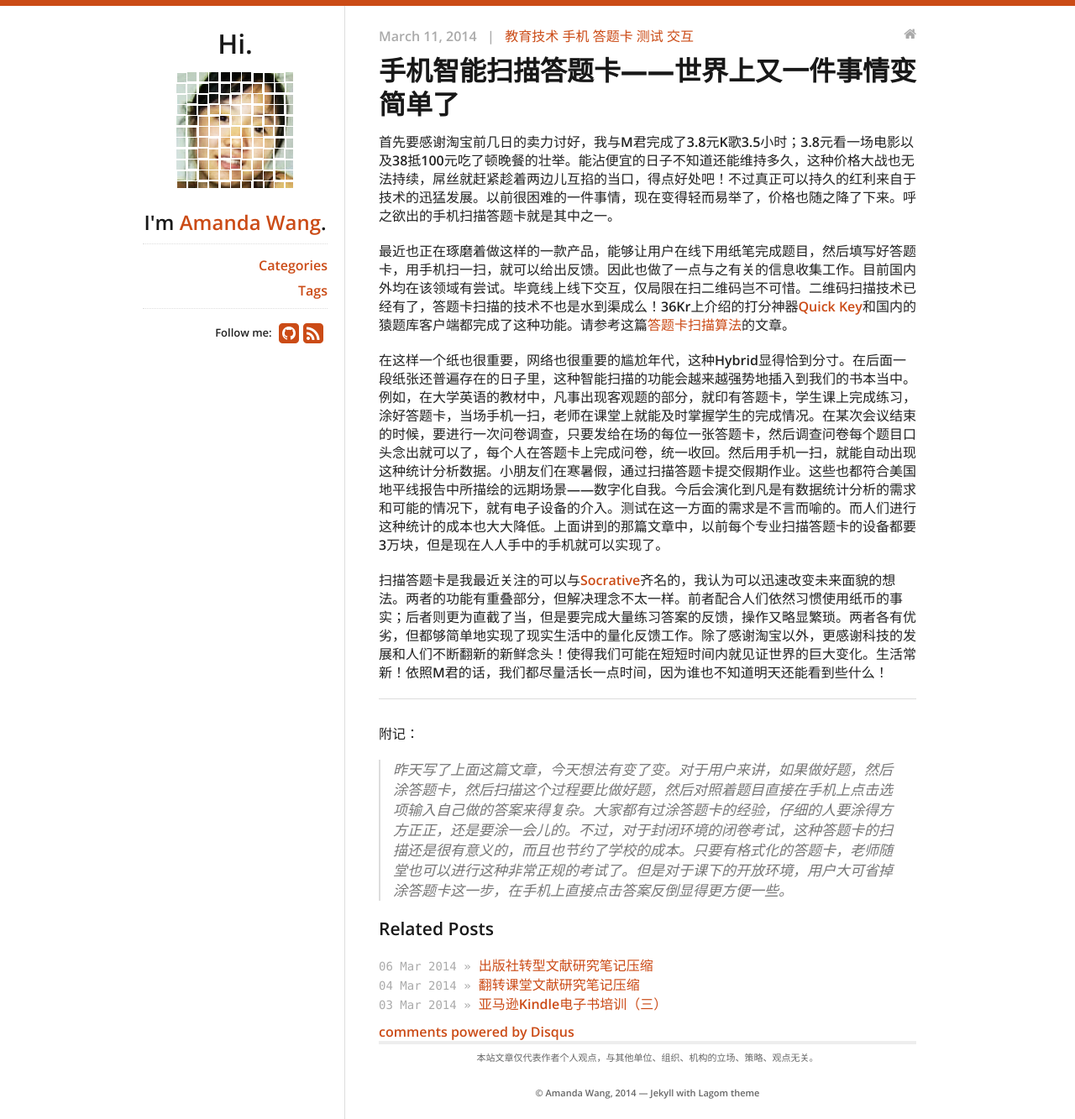
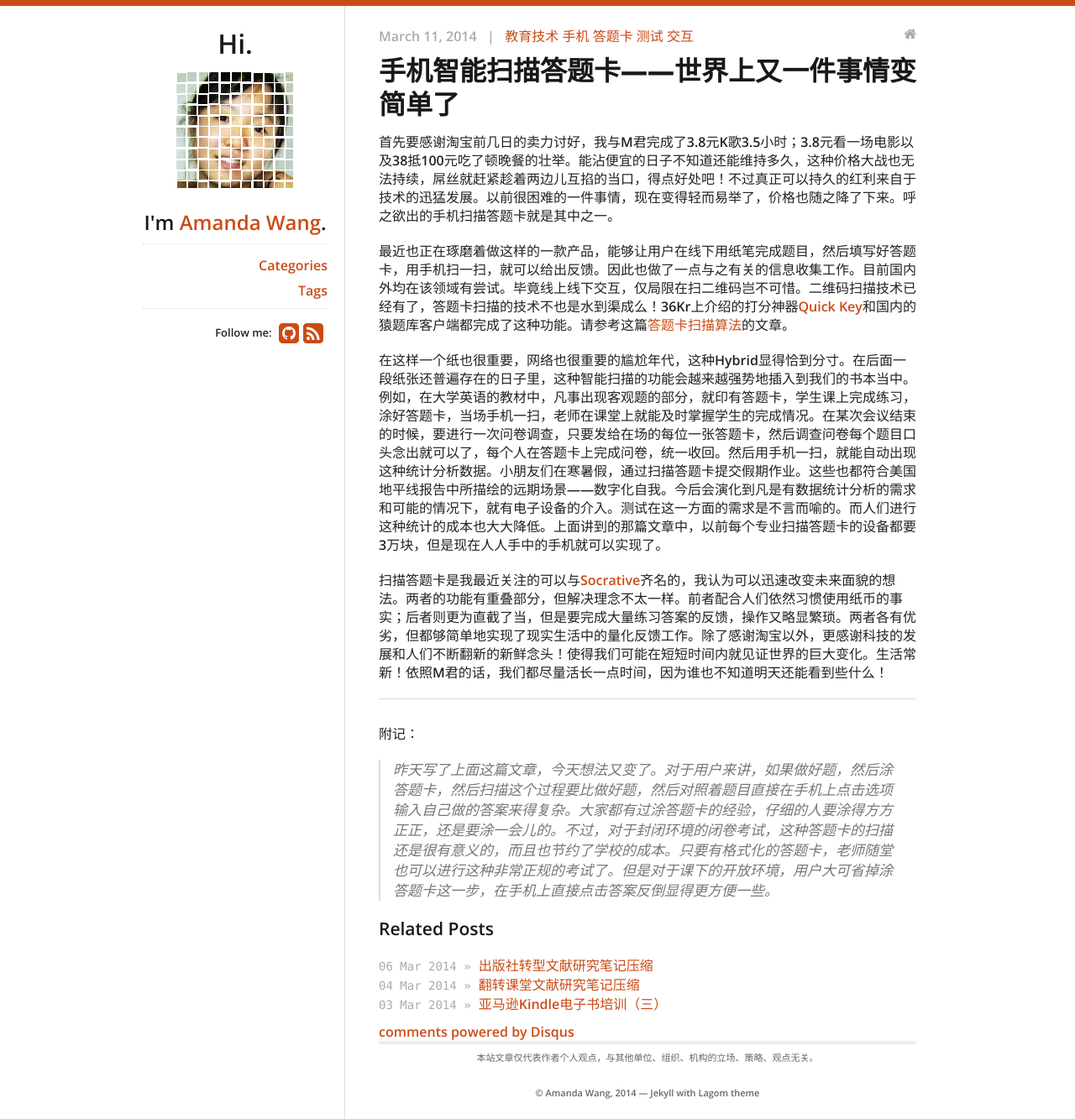
Before and after one commit to fantaghiro/fantaghiro.github.io, a Jekyll site: the page built from _posts/2014-03-11-Cellphone-Scan-Answer-Sheet.markdown, in a window 1280 px wide. Shown: the whole page at 84% size. Built offline with Jekyll 4.4.1, drawn with Linux system fonts in a browser that asks for light colours; nearby versions of some CDN libraries; comment, search, counter and statistics services are not loaded.

Commit message:
Update 2014-03-11-Cellphone-Scan-Answer-Sheet.markdown

```diff
--- a/_posts/2014-03-11-Cellphone-Scan-Answer-Sheet.markdown
+++ b/_posts/2014-03-11-Cellphone-Scan-Answer-Sheet.markdown
@@ -22,4 +22,4 @@ tags:
 <hr>
 附记：
 
-> 昨天写了上面这篇文章，今天想法有变了变。对于用户来讲，如果做好题，然后涂答题卡，然后扫描这个过程要比做好题，然后对照着题目直接在手机上点击选项输入自己做的答案来得复杂。大家都有过涂答题卡的经验，仔细的人要涂得方方正正，还是要涂一会儿的。不过，对于封闭环境的闭卷考试，这种答题卡的扫描还是很有意义的，而且也节约了学校的成本。只要有格式化的答题卡，老师随堂也可以进行这种非常正规的考试了。但是对于课下的开放环境，用户大可省掉涂答题卡这一步，在手机上直接点击答案反倒显得更方便一些。
+> 昨天写了上面这篇文章，今天想法又变了。对于用户来讲，如果做好题，然后涂答题卡，然后扫描这个过程要比做好题，然后对照着题目直接在手机上点击选项输入自己做的答案来得复杂。大家都有过涂答题卡的经验，仔细的人要涂得方方正正，还是要涂一会儿的。不过，对于封闭环境的闭卷考试，这种答题卡的扫描还是很有意义的，而且也节约了学校的成本。只要有格式化的答题卡，老师随堂也可以进行这种非常正规的考试了。但是对于课下的开放环境，用户大可省掉涂答题卡这一步，在手机上直接点击答案反倒显得更方便一些。
```
